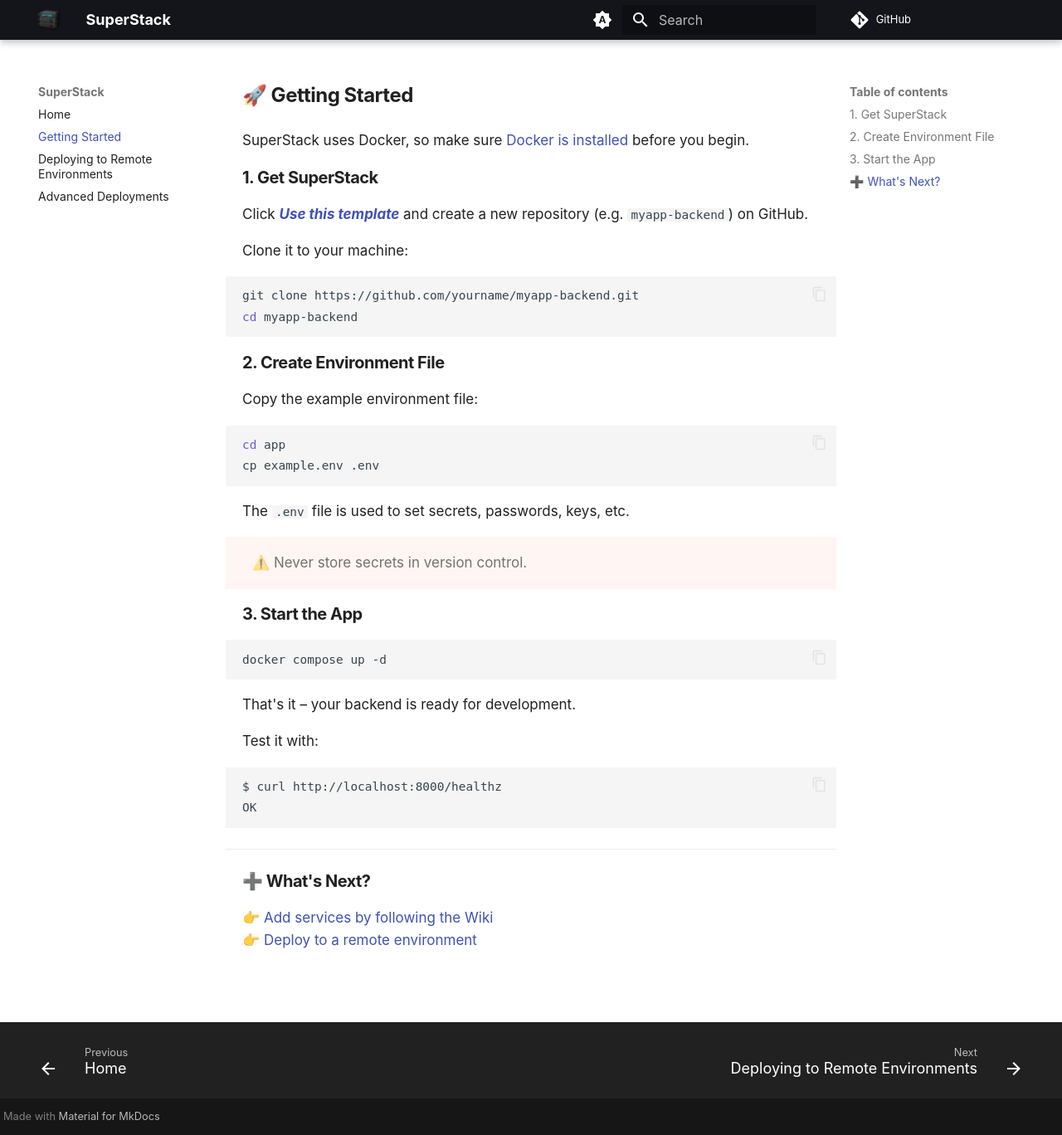
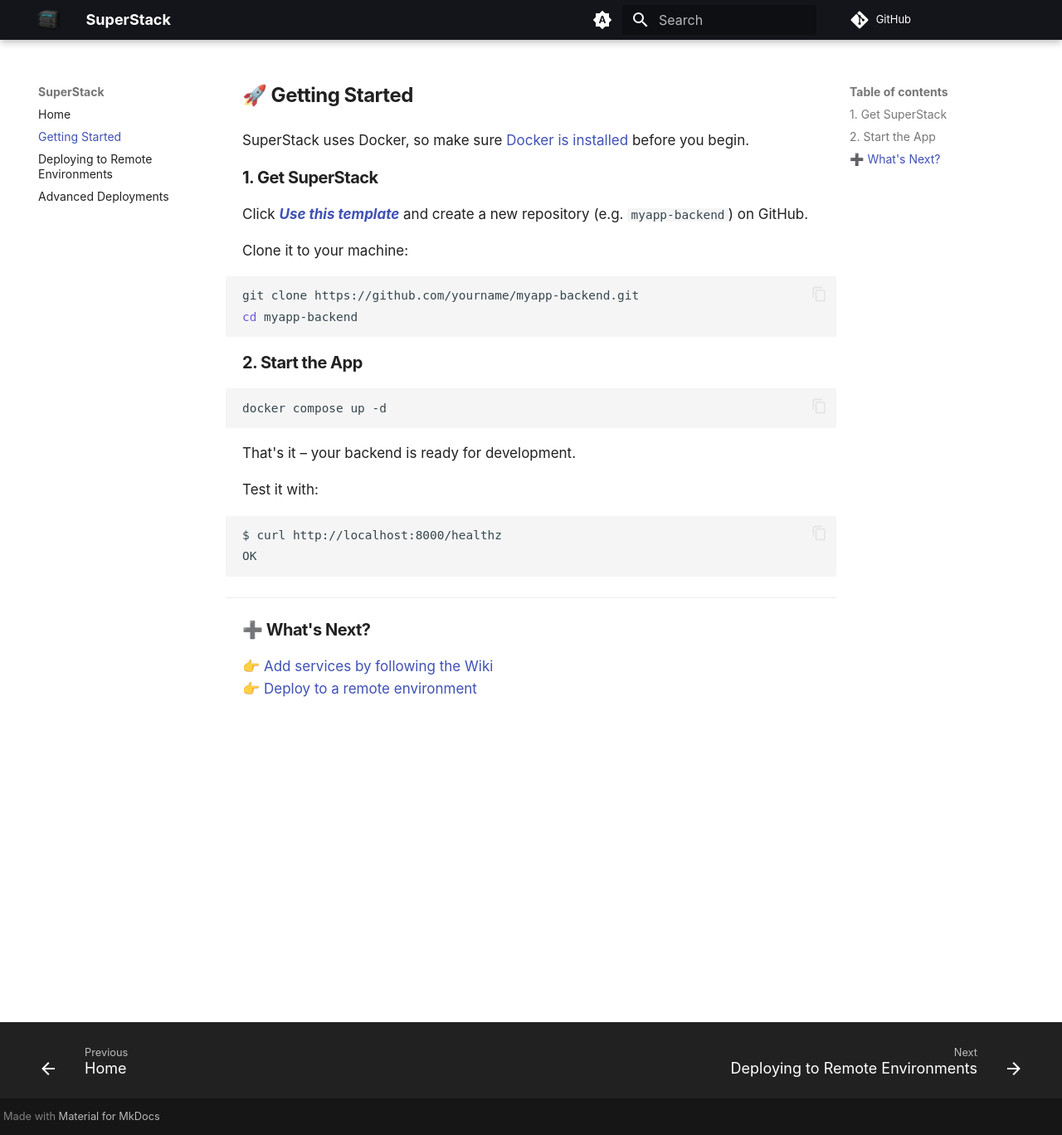
Before and after one commit to explodinglabs/superstack.docs, an MkDocs documentation site: the page built from docs/gettingstarted.md, in a window 1280 px wide and 1368 px high. Shown: the whole window at 83% size. Built offline with MkDocs 1.6.1 and Material for MkDocs 9.7.7, drawn with Linux system fonts in a browser that asks for light colours; comment, search, counter and statistics services are not loaded.

Commit message:
Remove example.env

````diff
--- a/docs/gettingstarted.md
+++ b/docs/gettingstarted.md
@@ -24,20 +24,7 @@
 cd myapp-backend
 ```
 
-## 2. Create Environment File
-
-Copy the example environment file:
-
-```sh
-cd app
-cp example.env .env
-```
-
-The `.env` file is used to set secrets, passwords, keys, etc.
-
-> ⚠️ Never store secrets in version control.
-
-## 3. Start the App
+## 2. Start the App
 
 ```sh
 docker compose up -d
````
